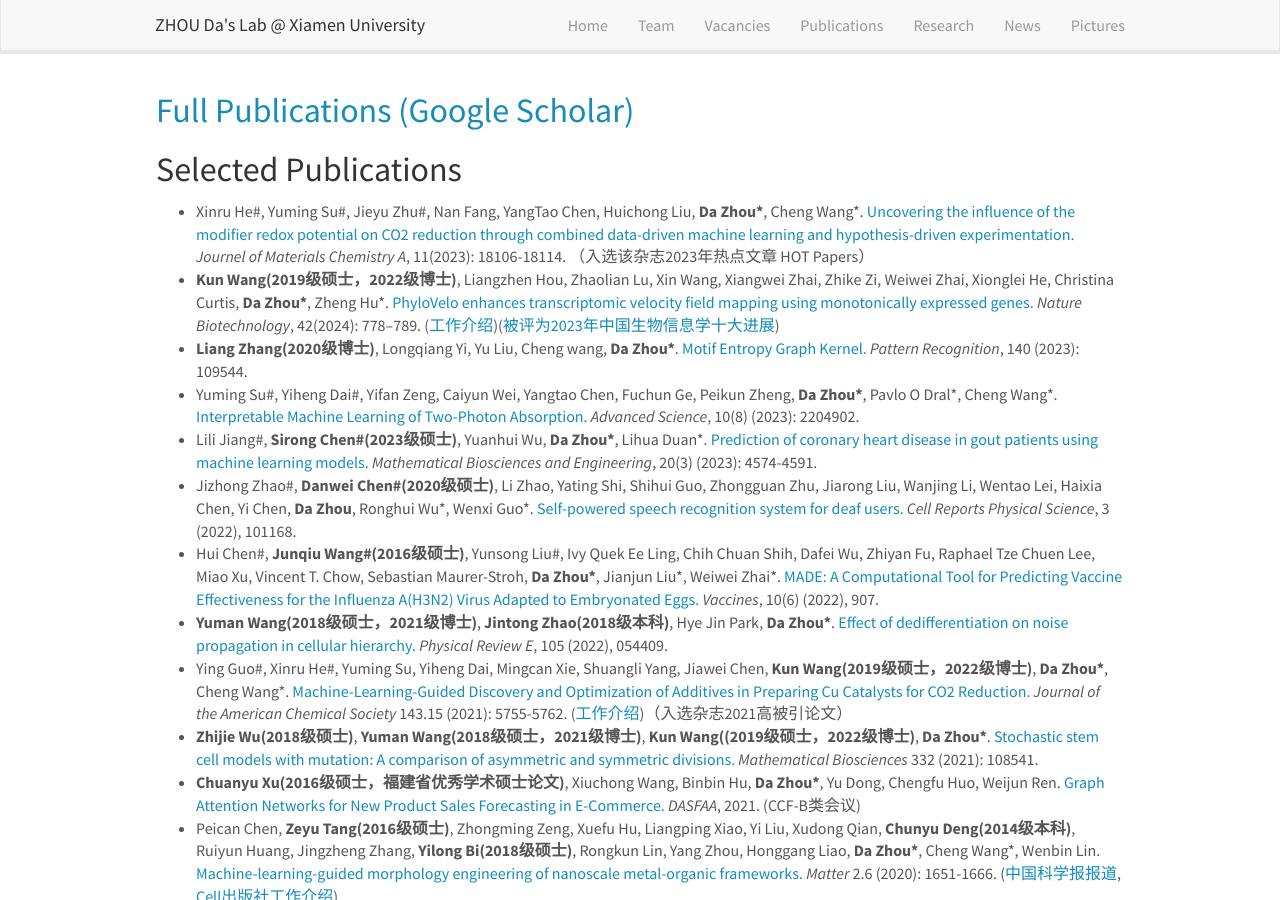
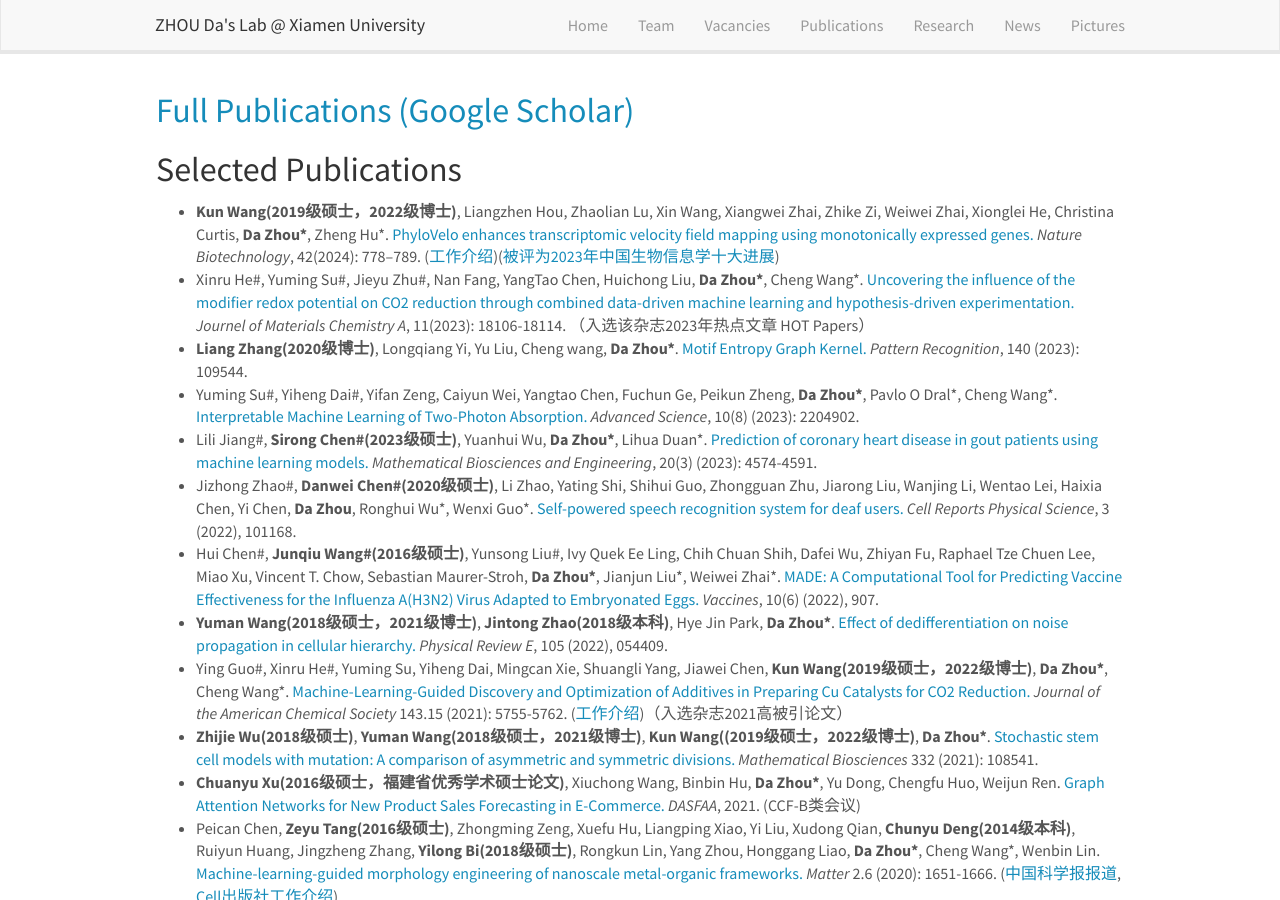
Before and after one commit to ZhouDaLab/zhoudalab.github.io, a Jekyll site: the page built from _pages/publications.md, in a window 1280 px wide and 900 px high. Built offline with Jekyll 4.4.1, drawn with Linux system fonts in a browser that asks for light colours; nearby versions of some CDN libraries.

```diff
--- a/_pages/publications.md
+++ b/_pages/publications.md
@@ -11,8 +11,8 @@ permalink: /publications/
 
 ## Selected Publications
 
+- **Kun Wang(2019级硕士，2022级博士)**, Liangzhen Hou, Zhaolian Lu, Xin Wang, Xiangwei Zhai, Zhike Zi, Weiwei Zhai, Xionglei He, Christina Curtis, **Da Zhou\***, Zheng Hu\*. [PhyloVelo enhances transcriptomic velocity field mapping using monotonically expressed genes.](https://www.nature.com/articles/s41587-023-01887-5) *Nature Biotechnology*, 42(2024): 778–789. ([工作介绍](http://isynbio.siat.ac.cn/view.php?id=753))([被评为2023年中国生物信息学十大进展](http://gpb.big.ac.cn/news/1020))
 - Xinru He\#, Yuming Su\#, Jieyu Zhu\#, Nan Fang, YangTao Chen, Huichong Liu, **Da Zhou\***, Cheng Wang\*. [Uncovering the influence of the modifier redox potential on CO2 reduction through combined data-driven machine learning and hypothesis-driven experimentation.](https://doi.org/10.1039/D3TA03115B) 	*Journel of Materials Chemistry A*, 11(2023): 18106-18114. （入选该杂志2023年热点文章 HOT Papers）
-- **Kun Wang(2019级硕士，2022级博士)**, Liangzhen Hou, Zhaolian Lu, Xin Wang, Xiangwei Zhai, Zhike Zi, Weiwei Zhai, Xionglei He, Christina Curtis, **Da Zhou\***, Zheng Hu\*. [PhyloVelo enhances transcriptomic velocity field mapping using monotonically expressed genes.](https://www.nature.com/articles/s41587-023-01887-5) *Nature Biotechnology*, 42(2024): 778–789. ([工作介绍](http://isynbio.siat.ac.cn/view.php?id=753))([被评为2023年中国生物信息学十大进展](http://gpb.big.ac.cn/news/1020))
 - **Liang Zhang(2020级博士)**, Longqiang Yi, Yu Liu, Cheng wang, **Da Zhou\***. [Motif Entropy Graph Kernel.](https://www.sciencedirect.com/science/article/abs/pii/S0031320323002443) *Pattern Recognition*, 140 (2023): 109544.
 - Yuming Su\#, Yiheng Dai\#, Yifan Zeng, Caiyun Wei, Yangtao Chen, Fuchun Ge, Peikun Zheng, **Da Zhou\***, Pavlo O Dral\*, Cheng Wang\*. [Interpretable Machine Learning of Two-Photon Absorption.](https://onlinelibrary.wiley.com/doi/full/10.1002/advs.202204902) *Advanced Science*, 10(8) (2023): 2204902.
 - Lili Jiang\#, **Sirong Chen\#(2023级硕士)**, Yuanhui Wu,  **Da Zhou\***,  Lihua Duan\*.  [Prediction of coronary heart disease in gout patients using machine learning models.](http://www.aimspress.com/article/doi/10.3934/mbe.2023212) *Mathematical Biosciences and Engineering*, 20(3) (2023): 4574-4591.
```
